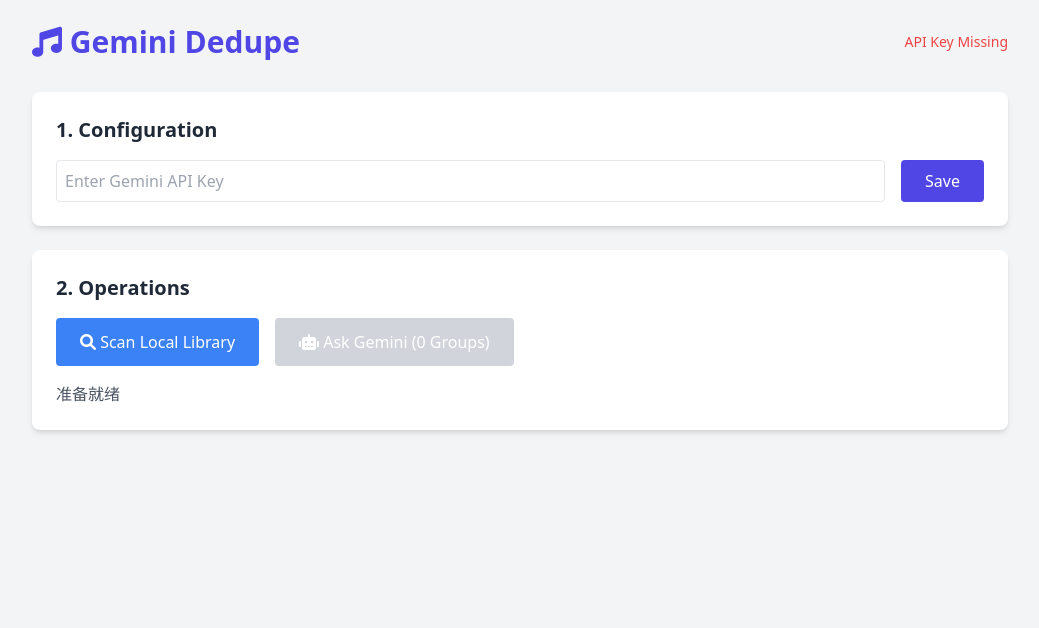
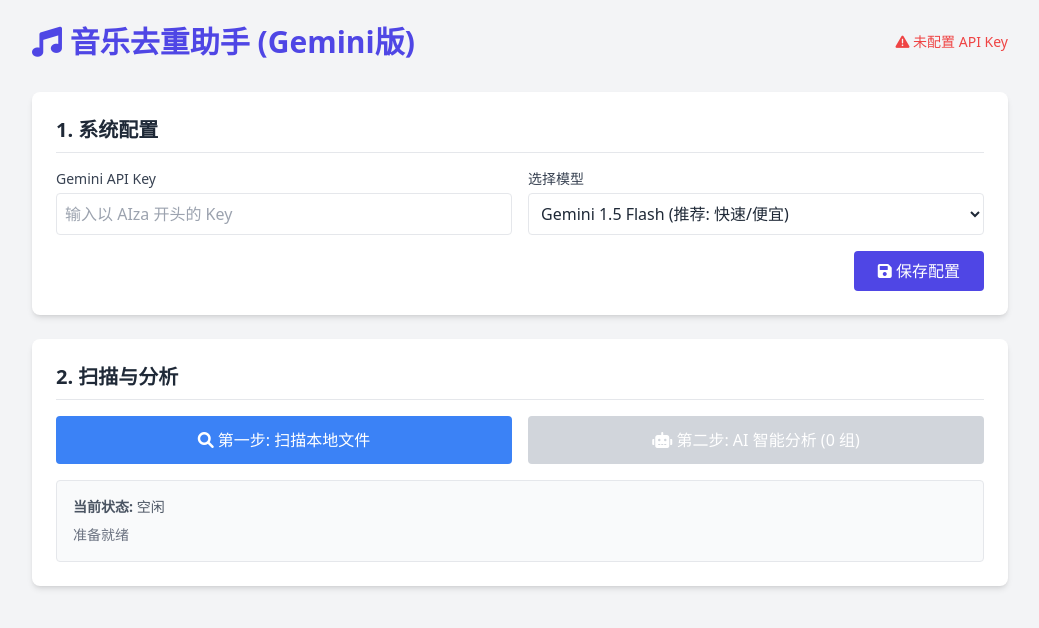
Before and after one commit to gefl24/music-dedupe, a FastAPI app: page / in a window 1280 px wide. Shown: the top 628 px of the page, without its empty margins (120-1159 px from the left). Run offline with FastAPI, Linux system fonts and the light colour scheme; some libraries are stand-ins or nearby versions.

Commit message:
Update index.html

```diff
--- a/app/templates/index.html
+++ b/app/templates/index.html
@@ -1,9 +1,9 @@
 <!DOCTYPE html>
-<html lang="en">
+<html lang="zh-CN">
 <head>
     <meta charset="UTF-8">
     <meta name="viewport" content="width=device-width, initial-scale=1.0">
-    <title>Gemini Music Dedupe</title>
+    <title>AI 音乐去重助手</title>
     <script src="https://unpkg.com/vue@3/dist/vue.global.js"></script>
     <script src="https://cdn.tailwindcss.com"></script>
     <link href="https://cdnjs.cloudflare.com/ajax/libs/font-awesome/6.0.0/css/all.min.css" rel="stylesheet">
@@ -11,68 +11,104 @@
 <body class="bg-gray-100 text-gray-800">
     <div id="app" class="container mx-auto p-6 max-w-5xl">
         <div class="flex justify-between items-center mb-8">
-            <h1 class="text-3xl font-bold text-indigo-600"><i class="fa-solid fa-music"></i> Gemini Dedupe</h1>
+            <h1 class="text-3xl font-bold text-indigo-600"><i class="fa-solid fa-music"></i> 音乐去重助手 (Gemini版)</h1>
             <div class="text-sm">
-                <span v-if="status.has_key" class="text-green-600 font-bold">API Key Configured</span>
-                <span v-else class="text-red-500">API Key Missing</span>
+                <span v-if="config.has_key" class="text-green-600 font-bold"><i class="fa-solid fa-check-circle"></i> 已连接: {{ config.model_name }}</span>
+                <span v-else class="text-red-500"><i class="fa-solid fa-exclamation-triangle"></i> 未配置 API Key</span>
             </div>
         </div>
 
         <div class="bg-white p-6 rounded-lg shadow-md mb-6">
-            <h2 class="text-xl font-semibold mb-4">1. Configuration</h2>
-            <div class="flex gap-4">
-                <input type="password" v-model="apiKey" placeholder="Enter Gemini API Key" class="border p-2 rounded w-full">
-                <button @click="saveConfig" class="bg-indigo-600 text-white px-6 py-2 rounded hover:bg-indigo-700">Save</button>
+            <h2 class="text-xl font-semibold mb-4 border-b pb-2">1. 系统配置</h2>
+            <div class="grid grid-cols-1 md:grid-cols-2 gap-4">
+                <div>
+                    <label class="block text-sm font-medium text-gray-700 mb-1">Gemini API Key</label>
+                    <input type="password" v-model="form.apiKey" placeholder="输入以 AIza 开头的 Key"
+                        class="border p-2 rounded w-full focus:ring-2 focus:ring-indigo-500 outline-none">
+                </div>
+                <div>
+                    <label class="block text-sm font-medium text-gray-700 mb-1">选择模型</label>
+                    <select v-model="form.modelName" class="border p-2 rounded w-full bg-white focus:ring-2 focus:ring-indigo-500 outline-none">
+                        <option value="gemini-1.5-flash">Gemini 1.5 Flash (推荐: 快速/便宜)</option>
+                        <option value="gemini-1.5-pro">Gemini 1.5 Pro (更强: 适合复杂判断)</option>
+                        <option value="gemini-2.0-flash-exp">Gemini 2.0 Flash Exp (最新)</option>
+                    </select>
+                </div>
+            </div>
+            <div class="mt-4 text-right">
+                <button @click="saveConfig" class="bg-indigo-600 text-white px-6 py-2 rounded hover:bg-indigo-700 transition">
+                    <i class="fa-solid fa-save"></i> 保存配置
+                </button>
             </div>
         </div>
 
         <div class="bg-white p-6 rounded-lg shadow-md mb-6">
-            <h2 class="text-xl font-semibold mb-4">2. Operations</h2>
+            <h2 class="text-xl font-semibold mb-4 border-b pb-2">2. 扫描与分析</h2>
 
-            <div class="flex gap-4 mb-4">
+            <div class="flex flex-wrap gap-4 mb-4">
                 <button @click="startScan" :disabled="isBusy"
-                    class="bg-blue-500 text-white px-6 py-3 rounded disabled:bg-gray-300">
-                    <i class="fa-solid fa-magnifying-glass"></i> Scan Local Library
+                    class="bg-blue-500 text-white px-6 py-3 rounded hover:bg-blue-600 disabled:bg-gray-300 disabled:cursor-not-allowed transition flex-1">
+                    <i class="fa-solid fa-magnifying-glass"></i> 第一步: 扫描本地文件
                 </button>
                 <button @click="startAnalyze" :disabled="isBusy || status.candidates_count === 0"
-                    class="bg-purple-500 text-white px-6 py-3 rounded disabled:bg-gray-300">
-                    <i class="fa-solid fa-robot"></i> Ask Gemini ({{ status.candidates_count }} Groups)
+                    class="bg-purple-500 text-white px-6 py-3 rounded hover:bg-purple-600 disabled:bg-gray-300 disabled:cursor-not-allowed transition flex-1">
+                    <i class="fa-solid fa-robot"></i> 第二步: AI 智能分析 ({{ status.candidates_count }} 组)
                 </button>
             </div>
 
-            <div v-if="status.status !== 'idle' && status.status !== 'done'" class="w-full bg-gray-200 rounded-full h-4 mb-2">
-                <div class="bg-blue-600 h-4 rounded-full transition-all" :style="{ width: progressPercent + '%' }"></div>
+            <div class="bg-gray-50 p-4 rounded border border-gray-200">
+                <div class="flex justify-between text-sm text-gray-600 mb-2">
+                    <span><strong>当前状态:</strong> {{ getStatusText(status.status) }}</span>
+                    <span v-if="status.total > 0">{{ status.progress }} / {{ status.total }}</span>
                 </div>
-            <p class="text-gray-600">{{ status.message }}</p>
+                <div v-if="isBusy" class="w-full bg-gray-200 rounded-full h-2.5 mb-2 overflow-hidden">
+                    <div class="bg-blue-600 h-2.5 rounded-full transition-all duration-300" :style="{ width: progressPercent + '%' }"></div>
+                </div>
+                <p class="text-gray-500 text-sm">{{ status.message }}</p>
+            </div>
         </div>
 
-        <div v-if="results.length > 0" class="bg-white p-6 rounded-lg shadow-md">
-            <div class="flex justify-between items-center mb-6">
-                <h2 class="text-xl font-semibold">3. Review Duplicates ({{ results.length }} groups)</h2>
-                <button @click="deleteSelected" class="bg-red-600 text-white px-6 py-2 rounded hover:bg-red-700">
-                    Delete Selected ({{ selectedFiles.length }})
+        <div v-if="showResults" class="bg-white p-6 rounded-lg shadow-md">
+            <div class="flex justify-between items-center mb-6 border-b pb-4">
+                <h2 class="text-xl font-semibold text-gray-800">3. 结果处理 (共 {{ results.length }} 组)</h2>
+                <div v-if="selectedFiles.length > 0">
+                    <span class="text-red-600 font-bold mr-4">已选中 {{ selectedFiles.length }} 个文件</span>
+                    <button @click="deleteSelected" class="bg-red-600 text-white px-6 py-2 rounded hover:bg-red-700 shadow-lg transition">
+                        <i class="fa-solid fa-trash"></i> 确认删除
                     </button>
                 </div>
+            </div>
 
-            <div v-for="(group, gIndex) in results" :key="gIndex" class="border rounded-lg p-4 mb-4 bg-gray-50">
-                <div class="mb-2 flex justify-between">
-                    <span class="font-bold text-gray-700">Group #{{ gIndex + 1 }} - AI Reason: {{ group.reason }}</span>
+            <div v-if="results.length === 0" class="text-center py-10 text-gray-500">
+                <i class="fa-solid fa-check-double text-4xl mb-4 text-green-500"></i>
+                <p>太棒了！AI 没有发现重复文件。</p>
+            </div>
+
+            <div v-for="(group, gIndex) in results" :key="gIndex" class="border rounded-lg p-4 mb-6 bg-gray-50 hover:shadow-md transition">
+                <div class="mb-3 flex justify-between items-center">
+                    <span class="font-bold text-gray-700 bg-yellow-100 px-2 py-1 rounded text-sm">
+                        <i class="fa-solid fa-lightbulb text-yellow-500"></i> AI 建议: {{ group.reason }}
+                    </span>
                 </div>
 
                 <div class="space-y-2">
                     <div v-for="file in group.files" :key="file.path"
-                         class="flex items-center justify-between bg-white p-3 rounded border hover:shadow-sm transition"
-                         :class="{'border-red-400 bg-red-50': isSelected(file.path), 'border-green-400 bg-green-50': !isSelected(file.path)}">
+                         class="flex items-center justify-between bg-white p-3 rounded border cursor-pointer transition select-none"
+                         :class="{'border-red-500 bg-red-50 ring-1 ring-red-500': isSelected(file.path), 'hover:border-blue-300': !isSelected(file.path)}"
+                         @click="toggleSelect(file.path)">
 
-                        <div class="flex items-center gap-4">
-                            <input type="checkbox" :value="file.path" v-model="selectedFiles" class="w-5 h-5 text-red-600">
-                            <div>
-                                <div class="font-bold">{{ file.filename }}</div>
-                                <div class="text-xs text-gray-500 font-mono">{{ file.path }}</div>
-                                <div class="text-xs mt-1">
-                                    <span class="bg-gray-200 px-2 py-1 rounded">{{ file.size_mb }} MB</span>
-                                    <span class="bg-gray-200 px-2 py-1 rounded ml-1">{{ file.bitrate }} kbps</span>
-                                    <span class="bg-gray-200 px-2 py-1 rounded ml-1">{{ file.duration }}s</span>
+                        <div class="flex items-center gap-4 overflow-hidden">
+                            <div class="flex-shrink-0">
+                                <i v-if="isSelected(file.path)" class="fa-regular fa-square-check text-2xl text-red-500"></i>
+                                <i v-else class="fa-regular fa-square text-2xl text-gray-300"></i>
+                            </div>
+                            <div class="min-w-0">
+                                <div class="font-bold truncate text-gray-800">{{ file.filename }}</div>
+                                <div class="text-xs text-gray-500 font-mono truncate" :title="file.path">{{ file.path }}</div>
+                                <div class="text-xs mt-1 text-gray-600 flex gap-2">
+                                    <span class="bg-gray-100 px-2 py-0.5 rounded border">{{ file.size_mb }} MB</span>
+                                    <span class="bg-gray-100 px-2 py-0.5 rounded border">{{ file.bitrate }} kbps</span>
+                                    <span class="bg-gray-100 px-2 py-0.5 rounded border">{{ file.duration }}秒</span>
                                 </div>
                             </div>
                         </div>
@@ -88,8 +124,12 @@
         createApp({
             data() {
                 return {
+                    form: {
                         apiKey: '',
-                    status: { status: 'idle', message: 'Ready', candidates_count: 0, progress: 0, total: 100 },
+                        modelName: 'gemini-1.5-flash'
+                    },
+                    config: { has_key: false, masked_key: '', model_name: '' },
+                    status: { status: 'idle', message: '等待操作...', candidates_count: 0, progress: 0, total: 100 },
                     results: [],
                     selectedFiles: [],
                     pollInterval: null
@@ -102,6 +142,10 @@
                 progressPercent() {
                     if (this.status.total === 0) return 0;
                     return Math.min(100, Math.round((this.status.progress / this.status.total) * 100));
+                },
+                showResults() {
+                    // 当有结果 或者 状态是 done 时显示
+                    return this.results.length > 0 || this.status.status === 'done';
                 }
             },
             mounted() {
@@ -109,27 +153,59 @@
                 this.pollInterval = setInterval(this.pollStatus, 2000);
             },
             methods: {
+                getStatusText(s) {
+                    const map = {
+                        'idle': '空闲',
+                        'scanning': '正在扫描',
+                        'analyzing': 'AI 分析中',
+                        'done': '完成',
+                        'error': '错误'
+                    };
+                    return map[s] || s;
+                },
                 async saveConfig() {
-                    await fetch('/api/config', {
+                    if(!this.form.apiKey) return alert("请输入 API Key");
+                    try {
+                        const res = await fetch('/api/config', {
                             method: 'POST',
                             headers: {'Content-Type': 'application/json'},
-                        body: JSON.stringify({ api_key: this.apiKey })
+                            body: JSON.stringify({
+                                api_key: this.form.apiKey,
+                                model_name: this.form.modelName
+                            })
                         });
-                    this.pollStatus();
+                        if(res.ok) {
+                            alert("配置已保存！");
+                            this.pollStatus(); // 刷新状态
+                        }
+                    } catch(e) { alert("保存失败: " + e); }
                 },
                 async startScan() {
-                    await fetch('/api/scan', { method: 'POST' });
+                    try { await fetch('/api/scan', { method: 'POST' }); } catch(e) { console.error(e); }
                 },
                 async startAnalyze() {
-                    await fetch('/api/analyze', { method: 'POST' });
+                    try { await fetch('/api/analyze', { method: 'POST' }); } catch(e) { console.error(e); }
                 },
                 async pollStatus() {
+                    try {
                         const res = await fetch('/api/status');
-                    this.status = await res.json();
+                        const data = await res.json();
 
+                        // 首次加载或后端有配置更新时，同步到表单
+                        if (data.config && (!this.config.has_key || this.config.model_name !== data.config.model_name)) {
+                            this.config = data.config;
+                            // 如果表单是空的，填入后端回显的值（Key不回显完整值，只显示占位）
+                            if(!this.form.apiKey && data.config.has_key) this.form.apiKey = data.config.masked_key;
+                            if(data.config.model_name) this.form.modelName = data.config.model_name;
+                        }
+
+                        this.status = data;
+
+                        // 如果状态完成且本地没有结果，拉取结果
                         if (this.status.status === 'done' && this.results.length === 0) {
-                        this.fetchResults();
+                            await this.fetchResults();
                         }
+                    } catch(e) { console.error("Polling error", e); }
                 },
                 async fetchResults() {
                     const res = await fetch('/api/results');
@@ -139,23 +215,33 @@
                 isSelected(path) {
                     return this.selectedFiles.includes(path);
                 },
+                toggleSelect(path) {
+                    if (this.isSelected(path)) {
+                        this.selectedFiles = this.selectedFiles.filter(p => p !== path);
+                    } else {
+                        this.selectedFiles.push(path);
+                    }
+                },
                 async deleteSelected() {
-                    if (!confirm(`Are you sure you want to permanently delete ${this.selectedFiles.length} files?`)) return;
+                    if (!confirm(`确定要永久删除这 ${this.selectedFiles.length} 个文件吗？\n删除后不可恢复！`)) return;
 
+                    try {
                         const res = await fetch('/api/delete', {
                             method: 'POST',
                             headers: {'Content-Type': 'application/json'},
                             body: JSON.stringify({ paths: this.selectedFiles })
                         });
                         const data = await res.json();
-                    alert(`Deleted: ${data.deleted.length}\nFailed: ${data.failed.length}`);
+                        alert(`成功删除: ${data.deleted.length} 个\n失败: ${data.failed.length} 个`);
 
-                    // Remove deleted from UI
+                        // 从界面移除已删除的文件
                         this.results.forEach(group => {
                             group.files = group.files.filter(f => !data.deleted.includes(f.path));
                         });
+                        // 移除只剩一个文件的组
                         this.results = this.results.filter(g => g.files.length > 1);
                         this.selectedFiles = [];
+                    } catch(e) { alert("请求失败: " + e); }
                 }
             }
         }).mount('#app');
```
Lines whose indentation alone changed are shown as unchanged.
